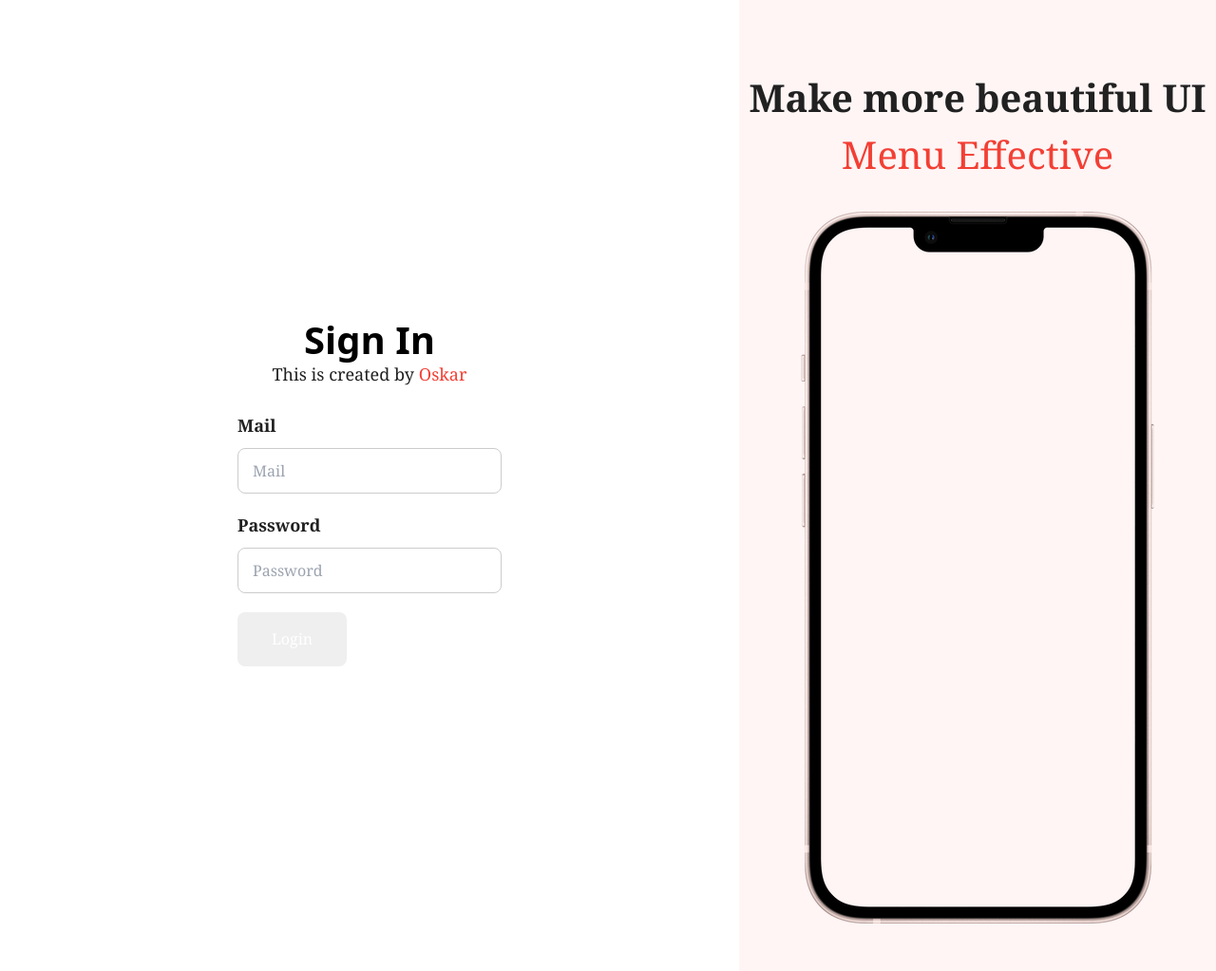
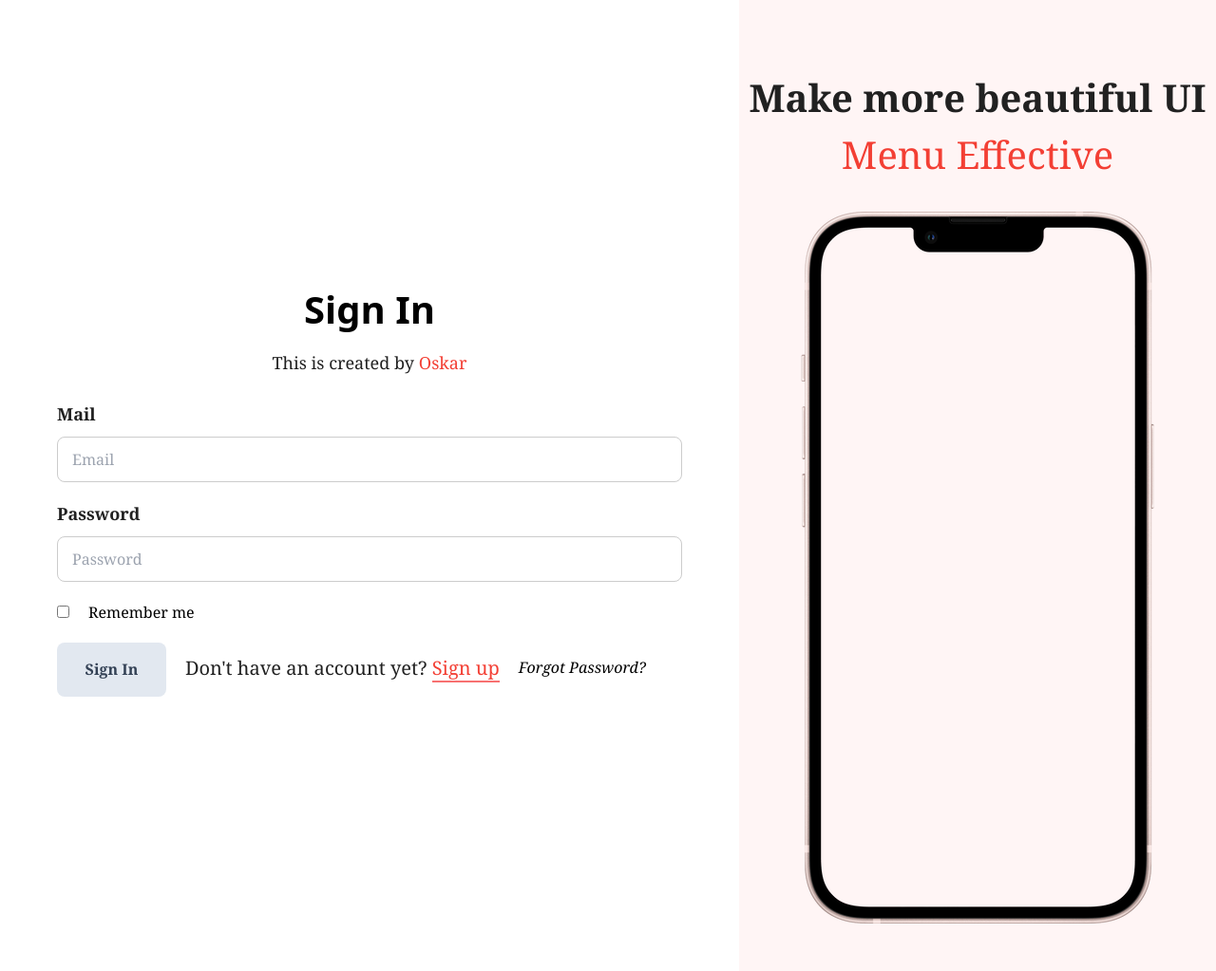
Before and after one commit to CesarCanas1206/CRUD_Django-Tailwind, a Django app: page /auth/login/ in a window 1280 px wide. Shown: the whole page at 95% size. Run offline with Django 4.2, Linux system fonts and the light colour scheme; some libraries are stand-ins or nearby versions.

Commit message:
fix:fix urls

```diff
--- a/auth/forms.py
+++ b/auth/forms.py
@@ -7,9 +7,9 @@ from .models import Profile
 
 class LoginForm(AuthenticationForm):
 
-    username = forms.CharField(max_length=40, required=True, widget=forms.TextInput(attrs={
-        'placeholder': 'Username',
-        'class': 'w-full h-[48px] border border-[#CCCCCC] rounded-[8px] bg-transparent focus:outline-none outline-none px-[15px] text-[#212121] text-[16px]',
+    email = forms.EmailField(required=True, widget=forms.TextInput(attrs={
+        'placeholder': 'Email',
+        'class': 'w-full h-[48px] border border-[#CCCCCC] rounded-[8px] bg-transparent focus:outline-none px-[15px] text-[#212121] text-[16px]',
     }))
     password = forms.CharField(max_length=50, required=True, widget=forms.PasswordInput(attrs={
         'placeholder': 'Password',
@@ -22,7 +22,7 @@ class LoginForm(AuthenticationForm):
 
     class Meta:
         model = User
-        fields = ['username', 'password', 'remember_me']
+        fields = ['email', 'password', 'remember_me']
 
 
 class RegisterForm(UserCreationForm):
--- a/auth/urls.py
+++ b/auth/urls.py
@@ -9,7 +9,7 @@ app_name = "account"
 urlpatterns = [
     path('register/', SignupView.as_view(), name='signup'),
     path('login/', SigninView.as_view(redirect_authenticated_user=True, template_name='user/login.html', authentication_form=LoginForm), name='signin'),
-    path('logout/', auth_views.LogoutView.as_view(template_name='user/logout.html'), name='logout'),
+    path('logout/', auth_views.LogoutView.as_view(template_name='user/logout.html'), name='signout'),
     path('profile/', profile, name='profile'),
     path('password-reset/', ResetPasswordView.as_view(), name='password_reset'),
     path('password-reset-confirm/<uidb64>/<token>/',
--- a/auth/views.py
+++ b/auth/views.py
@@ -57,18 +57,18 @@ class SigninView(LoginView):
 
 
 class ResetPasswordView(SuccessMessageMixin, PasswordResetView):
-    template_name = 'users/password_reset.html'
-    email_template_name = 'users/password_reset_email.html'
-    subject_template_name = 'users/password_reset_subject'
+    template_name = 'user/password_reset.html'
+    email_template_name = 'user/password_reset_email.html'
+    subject_template_name = 'user/password_reset_subject'
     success_message = "We've emailed you instructions for setting your password, " \
                       "if an account exists with the email you entered. You should receive them shortly." \
                       " If you don't receive an email, " \
                       "please make sure you've entered the address you registered with, and check your spam folder."
-    success_url = reverse_lazy('users-home')
+    success_url = reverse_lazy('home:home')
 
 
 class ChangePasswordView(SuccessMessageMixin, PasswordChangeView):
-    template_name = 'users/change_password.html'
+    template_name = 'user/change_password.html'
     success_message = "Successfully Changed Your Password"
     success_url = reverse_lazy('users-home')
 
@@ -88,4 +88,4 @@ def profile(request):
         user_form = UpdateUserForm(instance=request.user)
         profile_form = UpdateProfileForm(instance=request.user.profile)
 
-    return render(request, 'users/profile.html', {'user_form': user_form, 'profile_form': profile_form})
+    return render(request, 'user/profile.html', {'user_form': user_form, 'profile_form': profile_form})
--- a/home/urls.py
+++ b/home/urls.py
@@ -3,6 +3,7 @@ from home import views
 from django.conf import settings
 from django.conf.urls.static import static
 
+app_name = "home"
 urlpatterns = [
     path('', views.home, name='home'),
 ]
--- a/templates/user/change_password.html
+++ b/templates/user/change_password.html
@@ -1,4 +1,4 @@
-{% extends "users/base.html" %}
+{% extends "user/base.html" %}
 {% block content %}
     <div class="form-content my-3 p-3">
         <div class="container">
--- a/templates/user/login.html
+++ b/templates/user/login.html
@@ -4,33 +4,46 @@
 <div class="flex flex-row">
     <div class="w-[778px] flex flex-col items-center justify-center pt-[70px] p-[60px] bg-white">
         <span class='font-sans text-center font-semibold text-[40px] leading-[52px]'>Sign In</span>
-        <div class="flex flex-row items-center gap-x-[5px]">
+        <div class="flex flex-row items-center gap-x-[5px] mt-[20px]">
             <span class="text-[#212121] text-[18px] leading-[21px] font-normal">This is created by </span>
             <span class="text-[#F33F34] text-[18px] leading-[21px] font-normal">Oskar</span>
         </div>
-        <form method = "POST">
+        <div class="mt-[30px] flex flex-col gap-y-[20px] w-full">
+            <form method="POST">
                 {% csrf_token %}
-            <div class="mt-[30px] flex flex-col gap-y-[20px] w-full">
-
+                <div class="flex flex-col gap-y-[20px]">
                     <div class="flex flex-col gap-y-[10px]">
                         <span class="text-[#212121] font-semibold text-[18px]">Mail</span>
-                    <input type="text" id="username" name="username"
-                        class="w-full h-[48px] border border-[#CCCCCC] rounded-[8px] bg-transparent focus:outline-none outline-none px-[15px] text-[#212121] text-[16px]"
-                        placeholder="Mail">
+                        {{ form.email }}
                     </div>
 
                     <div class="flex flex-col gap-y-[10px]">
                         <span class="text-[#212121] font-semibold text-[18px]">Password</span>
-                    <input type="password" id="password" name="password"
-                        class="w-full h-[48px] border border-[#CCCCCC] rounded-[8px] bg-transparent focus:outline-none outline-none px-[15px] text-[#212121] text-[16px]"
-                        placeholder="Password">
+                        {{ form.password }}
                     </div>
 
+                    <div class="flex flex-row gap-x-[20px] items-center">
+                        {{ form.remember_me }}
+                        <label> Remember me</label>
+                    </div>
+
+                    <div class="flex flex-row gap-x-[20px]">
                         <button type="submit"
-                    class="bg-[#EFEFEF] w-[115px] h-[57px] p-[10px] text-[#FFFFFF] rounded-[8px]">Login</button>
-
+                            class="bg-slate-200 hover:bg-slate-300 w-[115px] h-[57px] p-[10px] text-slate-700 font-bold rounded-[8px] hover:text-[18px] duration-200">Sign
+                            In</button>
+                        <div class="items-center justify-center mt-4 text-[20px] leading-[21px] font-normal">
+                            <span class="text-[#212121]">Don't have an account yet?
+                            </span>
+                            <a href="{% url 'account:signup' %}"
+                                class="text-[#F33F34] underline-offset-1 border-red-400 border-b-2">Sign up</a>
+                        </div>
+                        <div class="items-center justify-center mt-4 text-[16px] leading-[21px] font-normal hover:text-[18px] hover:text-slate-800 duration-150">
+                            <a href="{% url 'account:password_reset' %}"><i>Forgot Password?</i></a>
+                        </div>
+                    </div>
                 </div>
             </form>
+        </div>
     </div>
     <div class="flex flex-1 bg-[#FFF5F5] items-center flex-col">
         <div class="flex flex-col text-center">
--- a/templates/user/logout.html
+++ b/templates/user/logout.html
@@ -1,4 +1,4 @@
-{% extends "users/base.html" %}
+{% extends "user/base.html" %}
 {% block title %}Logout{% endblock title %}
 {% block content %}
     <div class="card" style="width: 18rem;">
--- a/templates/user/password_reset.html
+++ b/templates/user/password_reset.html
@@ -1,4 +1,4 @@
-{% extends "users/base.html" %}
+{% extends "base.html" %}
 {% block content %}
     <div class="form-content my-3 p-3">
         <div class="container">
@@ -46,8 +46,8 @@
                         </div>
                         <div class="card-footer text-center">
                             <div class="small">
-                                <a href="{% url 'users-register' %}">Create A New Account</a><br><br>
-                                <a href="{% url 'login' %}">Back To Login</a><br>
+                                <a href="{% url 'account:signup' %}">Create A New Account</a><br><br>
+                                <a href="{% url 'account:signin' %}">Back To Login</a><br>
                             </div>
                         </div>
                     </div>
--- a/templates/user/password_reset_complete.html
+++ b/templates/user/password_reset_complete.html
@@ -1,4 +1,4 @@
-{% extends "users/base.html" %}
+{% extends "user/base.html" %}
 {% block content %}
     <div class="container my-3 p-3">
         <div class="row justify-content-center">
--- a/templates/user/password_reset_confirm.html
+++ b/templates/user/password_reset_confirm.html
@@ -1,4 +1,4 @@
-{% extends "users/base.html" %}
+{% extends "user/base.html" %}
 {% block title %} Password Reset {% endblock title%}
 {% block content %}
     <div class="form-content my-3 p-3">
--- a/templates/user/profile.html
+++ b/templates/user/profile.html
@@ -1,4 +1,4 @@
-{% extends "users/base.html" %}
+{% extends "user/base.html" %}
 {% block title %}Profile Page{% endblock title %}
 {% block content %}
     <div class="row my-3 p-3">
```
Also changed, not shown: templates/home.html (+5 -2 lines), templates/user/register.html (+12 -0 lines). Lines whose indentation alone changed are shown as unchanged.
